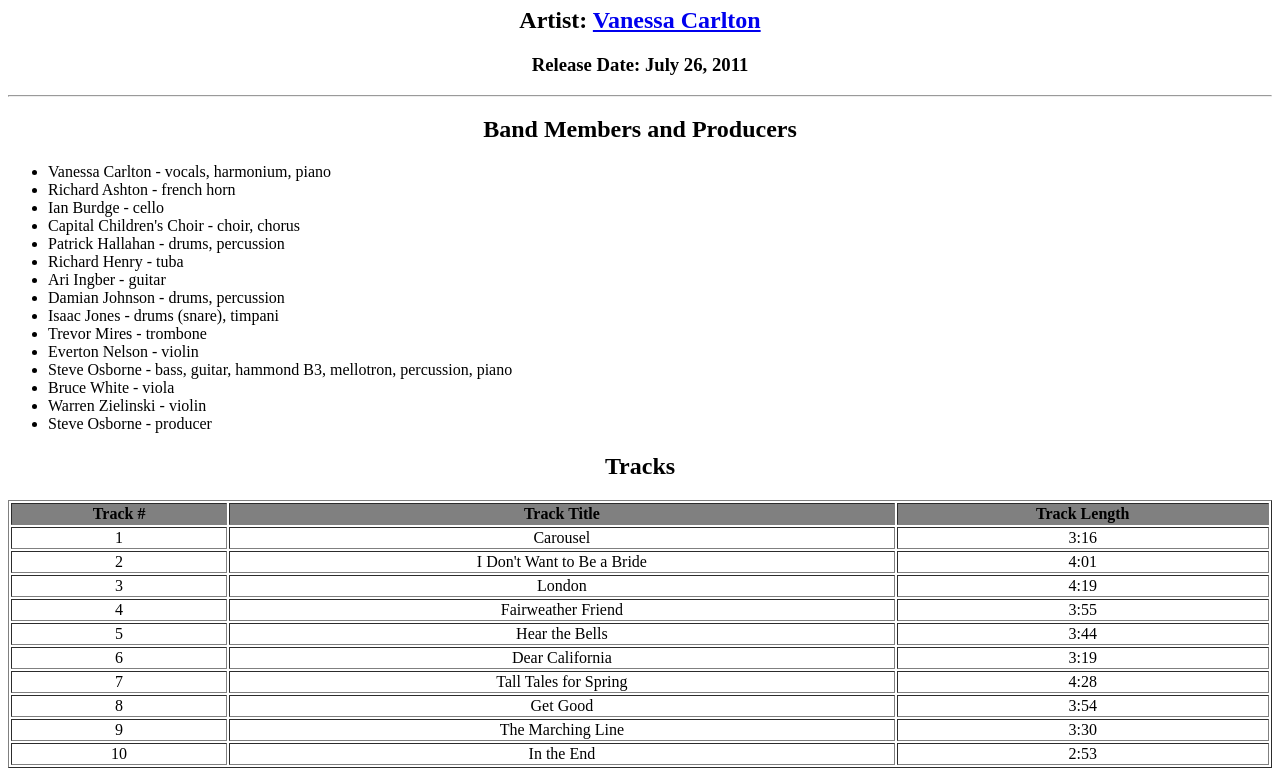
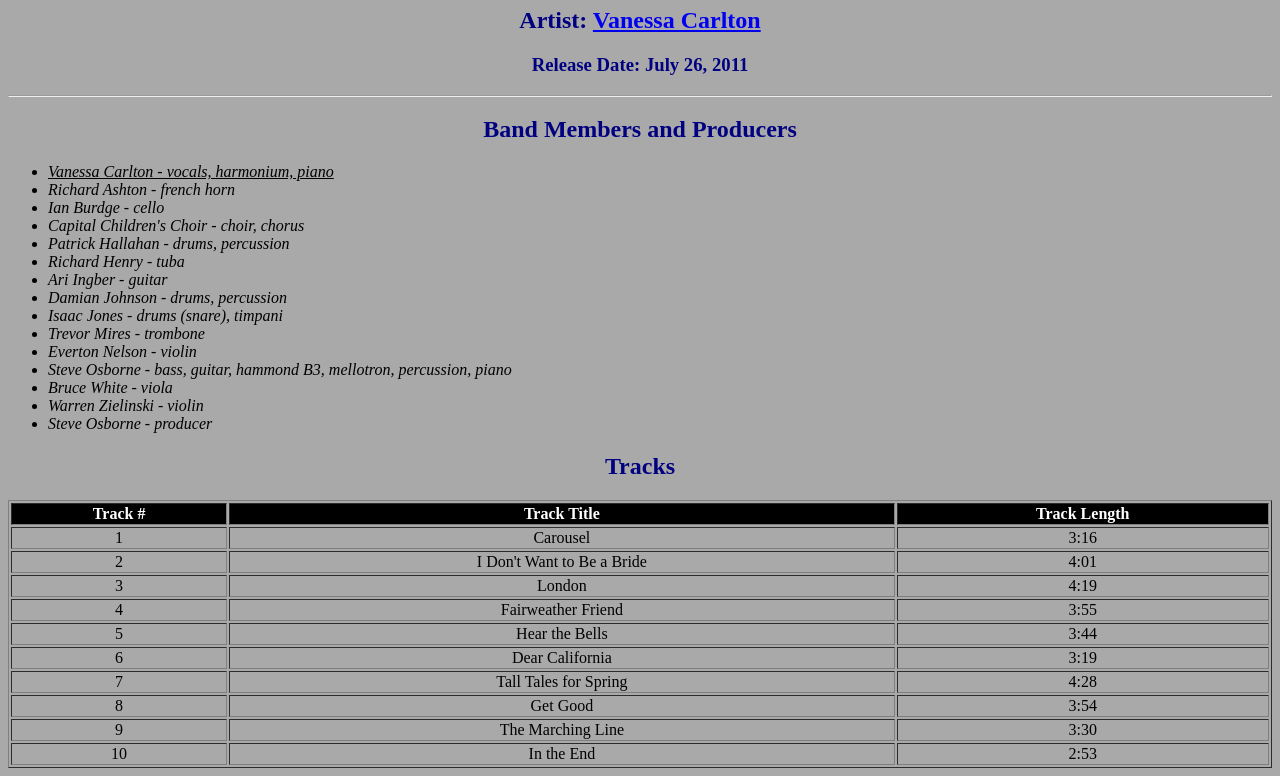
Before and after one commit to Ferrocol/IntroToWebDev, a plain HTML site: page html/AlbumPageLab/index.html in a window 1280 px wide. Shown: the part 593-1369 px from the top of the page. Drawn offline with Linux system fonts and the light colour scheme.

Commit message:
Lab - Album Site V3

```diff
--- /dev/null
+++ b/html/AlbumPageLab/albumStyles.css
@@ -0,0 +1,7 @@
+body {
+    background-color: darkgray;
+}
+h1, h2, h3 {
+    color: navy;
+    text-align: center;
+}
--- a/html/AlbumPageLab/index.html
+++ b/html/AlbumPageLab/index.html
@@ -2,16 +2,28 @@
 <html>
     <head>
         <title>Rabbits on the Run</title>
+        <link rel="stylesheet" type="text/css" href="albumStyles.css">
+        <style>
+            li {
+                font-style: italic;
+            }
+            #primaryArtist {
+                text-decoration: underline;
+            }
+            .tracklist {
+                color: white;
+            }
+        </style>
     </head>
     <body>
         <p style="text-align:center;"><img src="images/albumArt.jpg" alt="Album Cover"/></p>
-        <h1 style="text-align:center;">Album: Rabbits on the Run</h1>
-        <h2 style="text-align:center;">Artist: <a href="http://www.vanessacarlton.com">Vanessa Carlton</a></h2>
-        <h3 style="text-align:center;">Release Date: July 26, 2011</h3>
+        <h1>Album: Rabbits on the Run</h1>
+        <h2>Artist: <a href="http://www.vanessacarlton.com">Vanessa Carlton</a></h2>
+        <h3>Release Date: July 26, 2011</h3>
         <hr/>
-        <h2 style="text-align:center;">Band Members and Producers</h2>
+        <h2>Band Members and Producers</h2>
         <ul>
-            <li>Vanessa Carlton - vocals, harmonium, piano</li>
+            <li id="primaryArtist">Vanessa Carlton - vocals, harmonium, piano</li>
             <li>Richard Ashton - french horn</li>
             <li>Ian Burdge - cello</li>
             <li>Capital Children's Choir - choir, chorus</li>
@@ -27,10 +39,10 @@
             <li>Warren Zielinski - violin</li>
             <li>Steve Osborne - producer</li>
         </ul>
-        <h2 style="text-align:center;">Tracks</h2>
+        <h2>Tracks</h2>
         <table border="1" width="100%">
             <thead>
-                <tr bgcolor="grey">
+                <tr bgcolor="black" class="tracklist">
                     <th>Track #</th>
                     <th>Track Title</th>
                     <th>Track Length</th>
```
